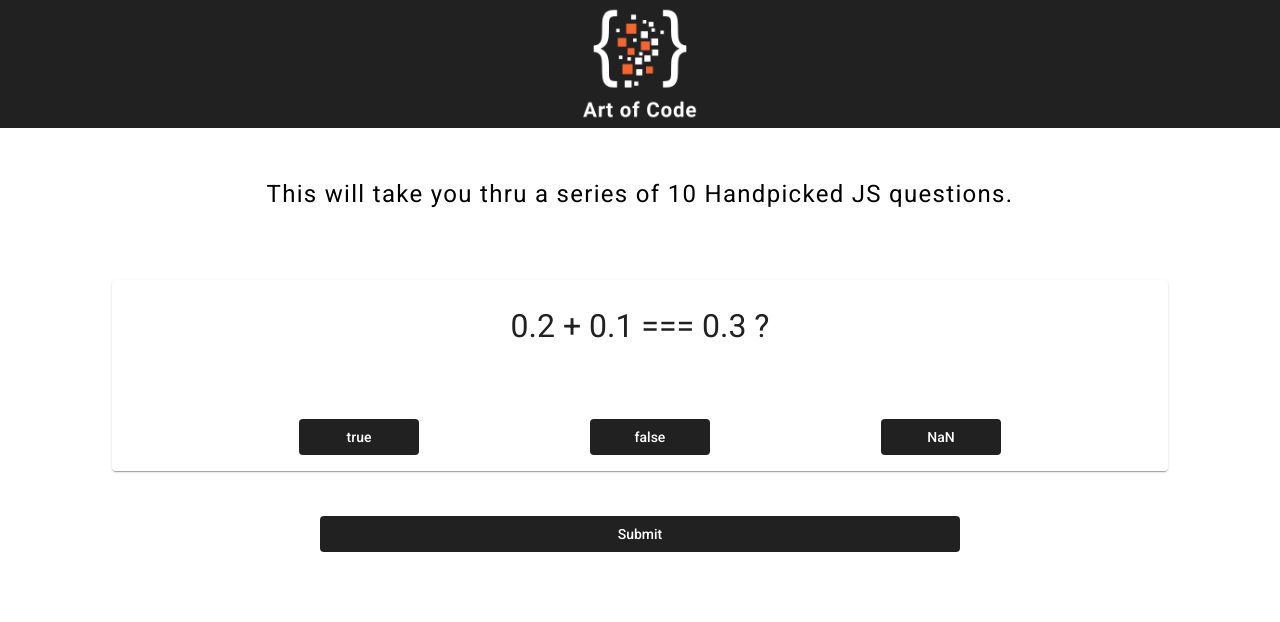
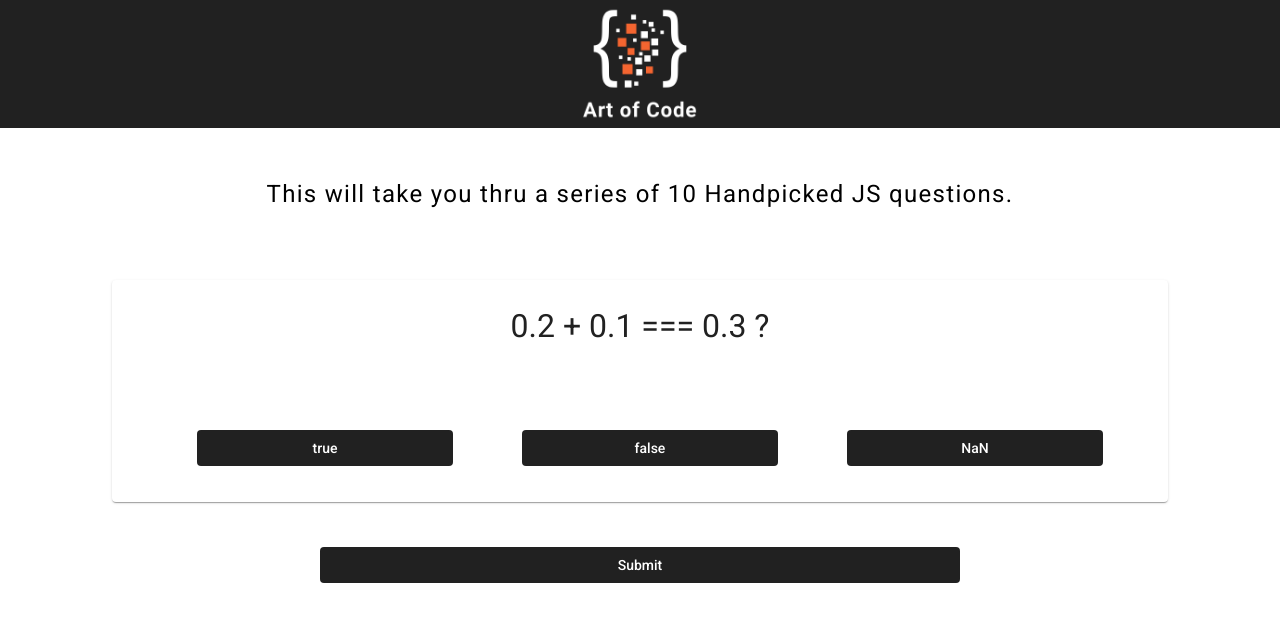
Before and after one commit to GabrielMarisescu/ArtOfCode, an Angular app: page / in a window 1280 px wide. Both pictures are taken after a click on the button "Start". Shown: the top 622 px of the page. Built offline with nearby package versions, Linux system fonts and the light colour scheme.

Commit message:
quizcard css changes

```diff
--- a/src/app/components/quiz-card/quiz-card.component.html
+++ b/src/app/components/quiz-card/quiz-card.component.html
@@ -18,7 +18,7 @@
     <div *ngFor="let option of currentQuiz!.options" class="quizMargin">
       <button
         mat-button
-        class="quizQuestionsOptions"
+        class="quizQuestionsOptionsButton"
         [ngClass]="highlightedAnswer(option)"
         (click)="sendChoosenAnswer(option)"
         lang="en"
--- a/src/app/components/quiz-card/quiz-card.component.scss
+++ b/src/app/components/quiz-card/quiz-card.component.scss
@@ -3,20 +3,23 @@
   margin-bottom: 5vw;
   font-size: 32px;
 }
-.quizQuestionsOptions {
+.quizQuestionsOptionsButton {
   background-color: #212121;
   color: white;
-  width: 120px;
+  width: 40vw;
 }
 
 .quizMargin {
   margin-left: 20px;
   margin-top: 1.5vw;
 }
-@media (min-width: 600) {
+@media (min-width: 600px) {
   .quizMargin {
-    margin-top: 20px;
-    border: 2px solid red;
+    margin-top: 30px;
+  }
+  .quizQuestionsOptionsButton {
+    width: 20vw;
+    margin-bottom: 20px;
   }
 }
 
```
